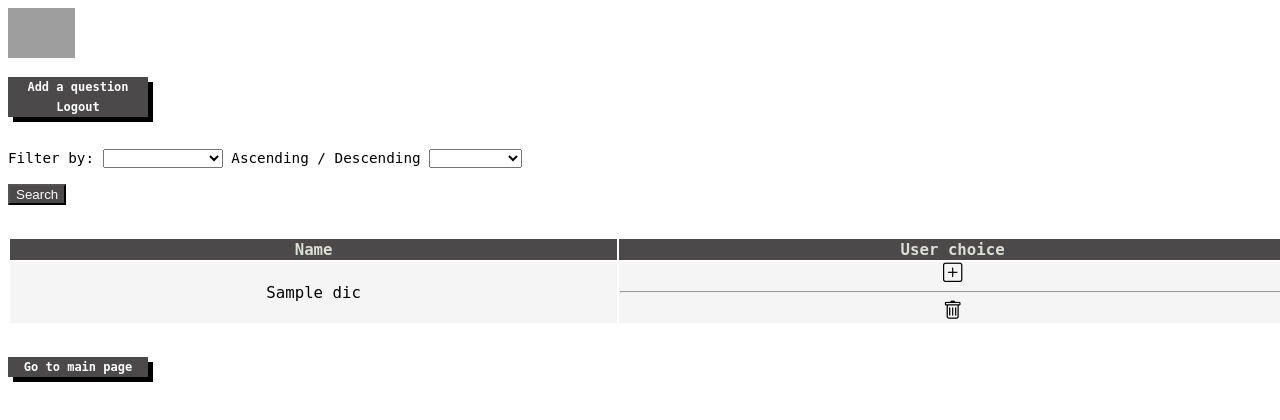
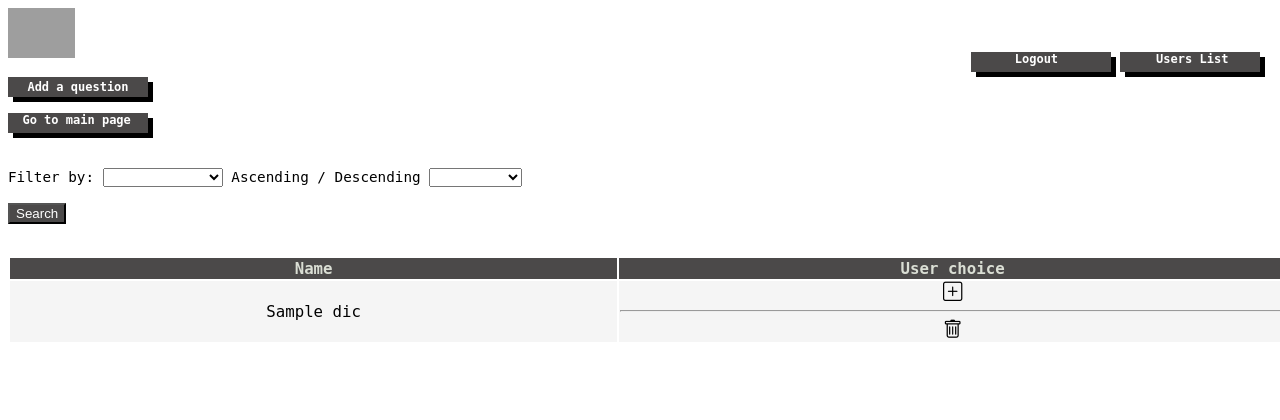
Before and after one commit to MadalinaRadulescu/Ask-Mate, a Flask app: template templates/question-list.html in a window 1280 px wide. Shown: the top 420 px of the page. Run offline with Flask 2, Linux system fonts and the light colour scheme; the template is opened without the code that fills it: most values are stand-ins (such as "Sample title", 1, 10 or a date in 2020); some libraries are stand-ins or nearby versions; grey boxes are pictures that could not be loaded.

Commit message:
look done, go to main page on all question done, table width done

```diff
--- a/server.py
+++ b/server.py
@@ -33,15 +33,17 @@ def main_page():
 def question_list():
     if "username" in session:
         logged_message = True
+        show_message = "Logged in as %s" % escape(session["username"])
     else:
         logged_message = False
+        show_message = "You are not logged in"
     sort_by = request.args.get("sort-by")
     asc_desc = request.args.get("asc-desc")
     list_question = data_processing.sorting_sql(
         data_processing.QUESITON, sort_by, asc_desc
     )
 
-    return render_template("question-list.html", list_question=list_question, logged_message=logged_message)
+    return render_template("question-list.html", list_question=list_question, logged_message=logged_message,show_message=show_message)
 
 
 @app.route("/question/<question_id>", methods=["GET", "POST"])
--- a/templates/question-list.html
+++ b/templates/question-list.html
@@ -14,11 +14,21 @@
 
     <br>
     <div class="main">  <a href="{{url_for('add_question') }}" id="add-href">Add a question</a> </div>
+    <br>
+    <div class="main" style="display:inline-block"><a href = "{{ url_for('main_page')}}" id="add-href">&nbsp Go to main page</a></div>
+    <br>
+    <div class="position">
+        {{ show_message }}
+    <br>
+    <br>
     {%if logged_message%}
-        <div class="main">  <a href="{{url_for('logout') }}" id="add-href">Logout</a> </div>
+        <div class="main" style="display:inline-block">  <a href="{{url_for('logout') }}" id="add-href">&nbsp&nbsp&nbsp&nbsp&nbsp Logout</a> </div>
+
+        <div class="main" style="display:inline-block">  <a href="{{url_for('users_list') }}" id="add-href">&nbsp&nbsp&nbsp&nbsp Users List</a> </div>
     {%else%}
-        <div class="main" style="display:inline-block">  <a href="{{url_for('login')}}" id="add-href">&nbsp&nbsp&nbsp&nbsp&nbsp&nbsp&nbspLogin</a> </div>
+        <div class="main" style="display:inline-block">  <a href="{{url_for('login')}}" id="add-href">&nbsp&nbsp&nbsp&nbsp&nbsp&nbsp Login</a> </div>
     {%endif%}
+    </div>
     <br>
     <br>
     <form action="/list"  style="display: inline-block;">
@@ -99,6 +109,6 @@
             {% endfor %}
         </tbody>
     </table><br><br>
-    <div class="main"><a href = "{{ url_for('main_page')}}" id="add-href">Go to main page</a></div>
+
 </body>
 </html>
```
